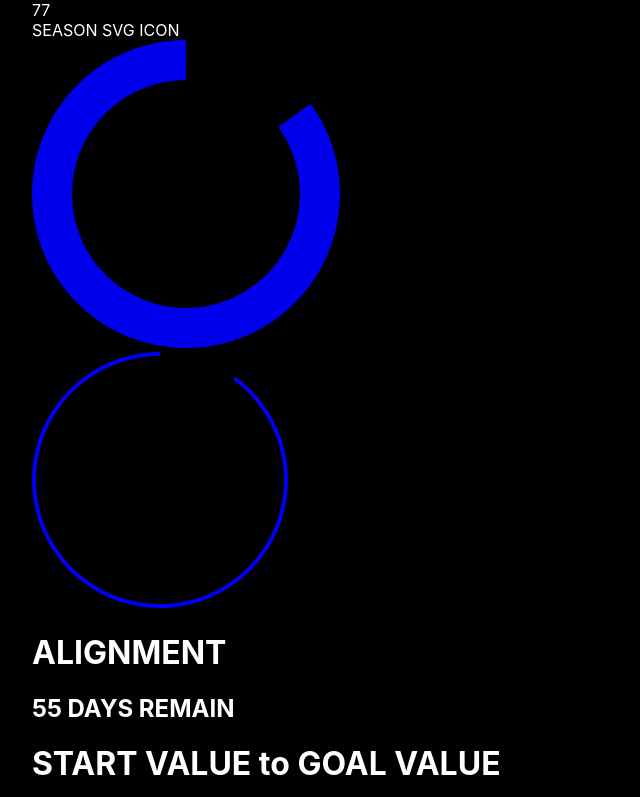
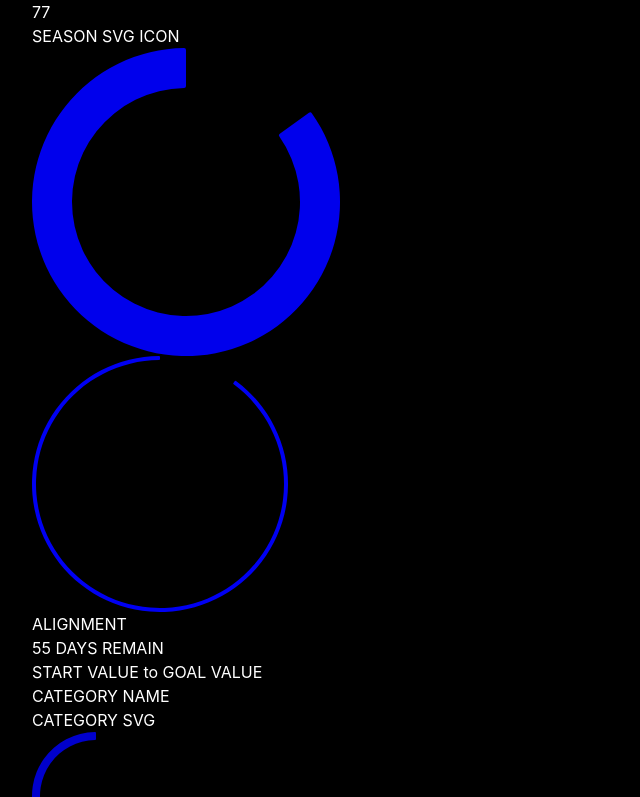
Before and after one commit to everalert/habits-battlepass, a Next.js app: page / in a window 1280 px wide. Shown: the top 797 px of the page, without its empty margins (0-640 px from the left). Built offline with nearby package versions, Linux system fonts and the light colour scheme.

Commit message:
inital tailwindcss setup

```diff
--- a/package.json
+++ b/package.json
@@ -16,7 +16,10 @@
     "react-dom": "17.0.2"
   },
   "devDependencies": {
+    "autoprefixer": "^10.4.7",
     "eslint": "8.12.0",
-    "eslint-config-next": "12.1.2"
+    "eslint-config-next": "12.1.2",
+    "postcss": "^8.4.13",
+    "tailwindcss": "^3.0.24"
   }
 }
--- /dev/null
+++ b/postcss.config.js
@@ -0,0 +1,6 @@
+module.exports = {
+  plugins: {
+    tailwindcss: {},
+    autoprefixer: {},
+  },
+}
--- a/src/css/globals.css
+++ b/src/css/globals.css
@@ -1,3 +1,7 @@
+@tailwind base;
+@tailwind components;
+@tailwind utilities;
+
 html,
 body {
 	padding: 0;
--- /dev/null
+++ b/tailwind.config.js
@@ -0,0 +1,10 @@
+module.exports = {
+	content: [
+		"./pages/**/*.{js,ts,jsx,tsx}",
+		"./src/**/*.{js,ts,jsx,tsx}",
+	],
+	theme: {
+		extend: {},
+	},
+	plugins: [],
+}
```
Also changed, not shown: 1 other file (tests, documents, lock files or other folders).
